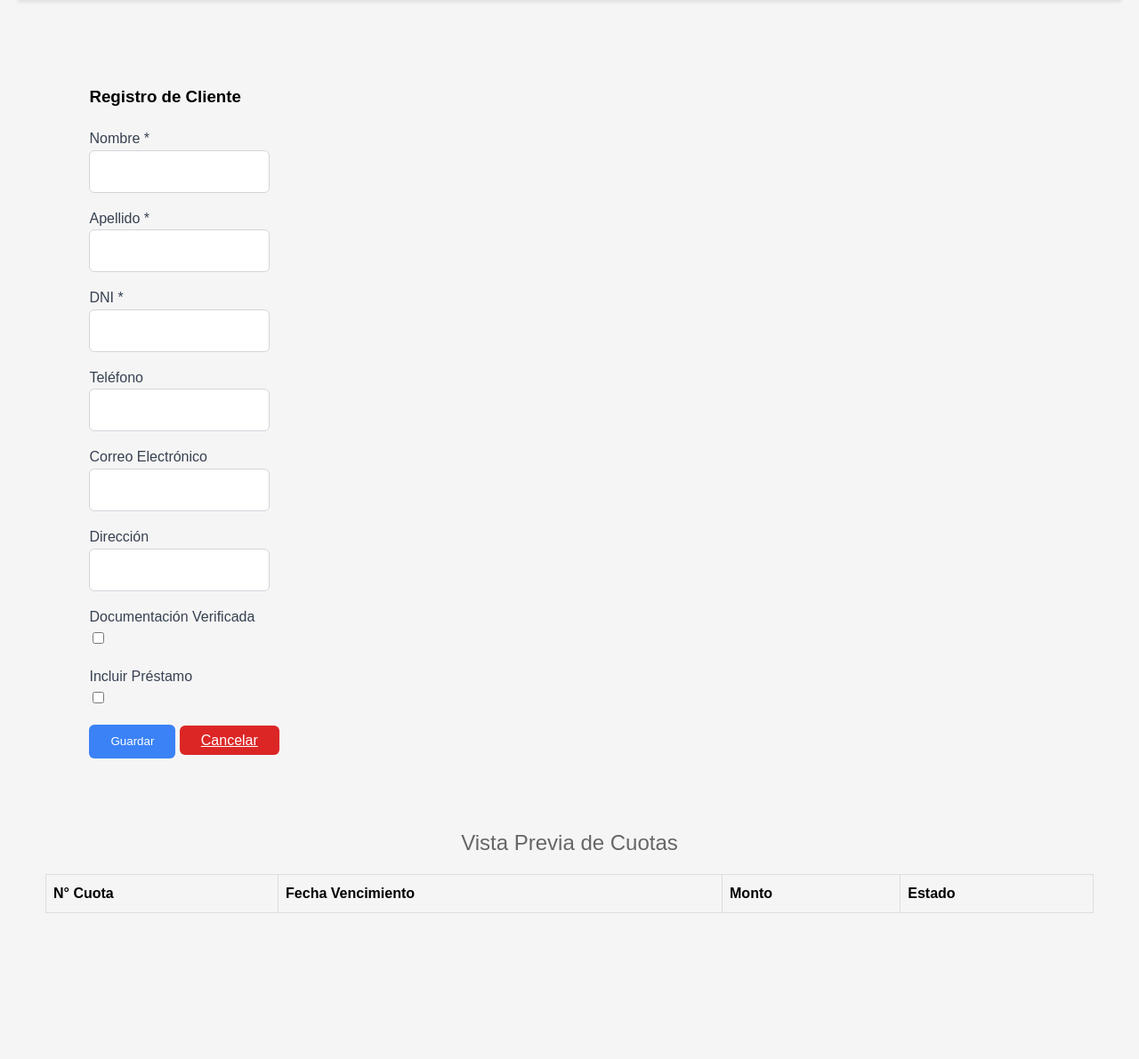
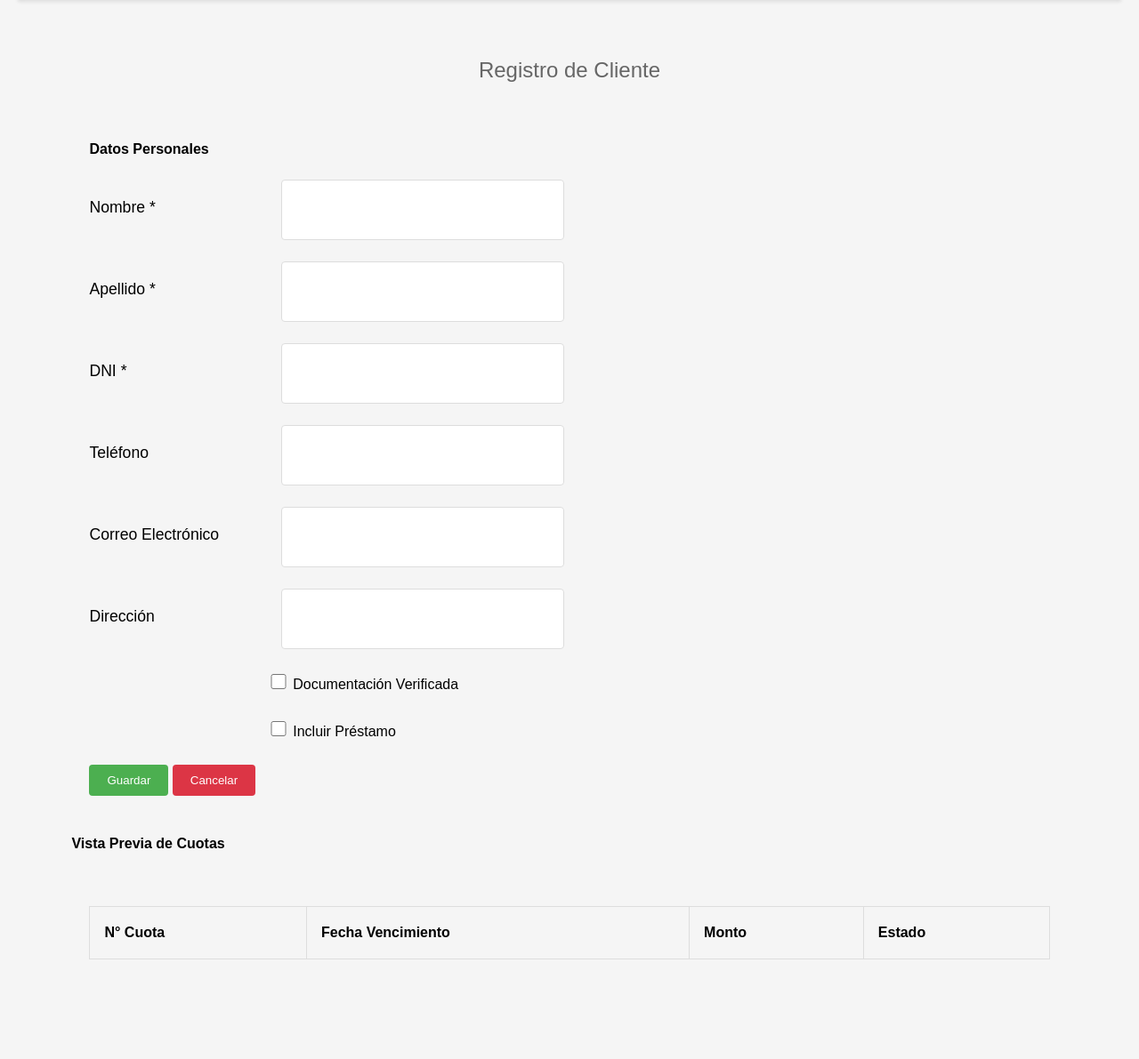
Before and after one commit to diegoflorescba/financor-app, a Flask app: page /registro in a window 1280 px wide. Shown: the part 246-1437 px from the top of the page at 89% size. Before the commit the page ends 1273 px from the top, so only its background shows below. Run offline with Flask 3, Linux system fonts and the light colour scheme; lists and menus that the app fills with data are empty.

Commit message:
Modificado visualmente

```diff
--- a/templates/registro.html
+++ b/templates/registro.html
@@ -2,10 +2,11 @@
 
 {% block content %}
 <div class="container mt-5">
-    <div class="card shadow-sm">
-        <div class="card-body">
-            <h3 class="card-title mb-4">Registro de Cliente</h3>
-
+    <div class="card shadow">
+        <div class="card-header bg-primary text-white">
+            <h2 class="mb-0">Registro de Cliente</h2>
+        </div>
+        <div class="card-body p-4">
             {% with messages = get_flashed_messages(with_categories=true) %}
             {% if messages %}
             {% for category, message in messages %}
@@ -14,265 +15,190 @@
             {% endif %}
             {% endwith %}
 
-            <form method="POST" class="needs-validation" novalidate>
-                <!-- Datos del Cliente -->
-                <div class="row g-3">
-                    <div class="col-12">
-                        <div class="row align-items-center mb-3">
-                            <div class="col-md-3">
-                                <label for="nombre" class="form-label mb-0">Nombre *</label>
+            <!-- Datos Personales -->
+            <div class="mb-5">
+                <h4 class="border-bottom pb-2 mb-4">Datos Personales</h4>
+
+                <div class="form-group">
+                    <label for="nombre" class="form-label">Nombre *</label>
+                    <input type="text" class="form-control form-control-lg" id="nombre" name="nombre" required>
                 </div>
-                            <div class="col-md-9">
-                                <input type="text" class="form-control" id="nombre" name="nombre" required>
+
+                <div class="form-group">
+                    <label for="apellido" class="form-label">Apellido *</label>
+                    <input type="text" class="form-control form-control-lg" id="apellido" name="apellido" required>
+                </div>
+
+                <div class="form-group">
+                    <label for="dni" class="form-label">DNI *</label>
+                    <input type="text" class="form-control form-control-lg" id="dni" name="dni" required maxlength="8">
+                </div>
+
+                <div class="form-group">
+                    <label for="telefono" class="form-label">Teléfono</label>
+                    <input type="tel" class="form-control form-control-lg" id="telefono" name="telefono">
+                </div>
+
+                <div class="form-group">
+                    <label for="correo_electronico" class="form-label">Correo Electrónico</label>
+                    <input type="email" class="form-control form-control-lg" id="correo_electronico"
+                        name="correo_electronico">
+                </div>
+
+                <div class="form-group">
+                    <label for="direccion" class="form-label">Dirección</label>
+                    <input type="text" class="form-control form-control-lg" id="direccion" name="direccion">
+                </div>
+
+                <div class="form-check">
+                    <input type="checkbox" class="form-check-input" id="documentacion_verificada"
+                        name="documentacion_verificada">
+                    <label class="form-check-label fs-5" for="documentacion_verificada">Documentación Verificada</label>
+                </div>
+
+                <div class="form-check">
+                    <input type="checkbox" class="form-check-input" id="tiene_prestamo" name="tiene_prestamo">
+                    <label class="form-check-label fs-5" for="tiene_prestamo">Incluir Préstamo</label>
                 </div>
             </div>
 
-                        <div class="row align-items-center mb-3">
-                            <div class="col-md-3">
-                                <label for="apellido" class="form-label mb-0">Apellido *</label>
+            <!-- Datos del Préstamo -->
+            <div id="seccion_prestamo" style="display: none;">
+                <h4 class="border-bottom pb-2 mb-4">Datos del Préstamo</h4>
+
+                <div class="form-group">
+                    <label for="monto_prestado" class="form-label">Monto del Préstamo *</label>
+                    <input type="number" class="form-control form-control-lg" id="monto_prestado" name="monto_prestado"
+                        step="0.01">
                 </div>
-                            <div class="col-md-9">
-                                <input type="text" class="form-control" id="apellido" name="apellido" required>
+
+                <div class="form-group">
+                    <label for="tasa_interes" class="form-label">Tasa de Interés (%) *</label>
+                    <input type="number" class="form-control form-control-lg" id="tasa_interes" name="tasa_interes"
+                        step="0.01">
+                </div>
+
+                <div class="form-group">
+                    <label for="cuotas_totales" class="form-label">Cantidad de Cuotas *</label>
+                    <input type="number" class="form-control form-control-lg" id="cuotas_totales" name="cuotas_totales">
+                </div>
+
+                <div class="form-group">
+                    <label for="monto_cuotas" class="form-label">Monto por Cuota *</label>
+                    <input type="number" class="form-control form-control-lg" id="monto_cuotas" name="monto_cuotas"
+                        step="0.01">
+                </div>
+
+                <div class="form-group">
+                    <label for="monto_adeudado" class="form-label">Monto Total</label>
+                    <input type="number" class="form-control form-control-lg bg-light" id="monto_adeudado"
+                        name="monto_adeudado" readonly>
+                </div>
+
+                <div class="form-group">
+                    <label for="fecha_inicio" class="form-label">Fecha de Inicio *</label>
+                    <input type="date" class="form-control form-control-lg" id="fecha_inicio" name="fecha_inicio">
+                </div>
+
+                <div class="form-group">
+                    <label for="fecha_finalizacion" class="form-label">Fecha de Finalización</label>
+                    <input type="date" class="form-control form-control-lg bg-light" id="fecha_finalizacion"
+                        name="fecha_finalizacion" readonly>
                 </div>
             </div>
 
-                        <div class="row align-items-center mb-3">
-                            <div class="col-md-3">
-                                <label for="dni" class="form-label mb-0">DNI *</label>
+            <!-- Botones -->
+            <div class="mt-5">
+                <button type="submit" class="btn btn-success btn-lg">
+                    <span class="px-5">Guardar</span>
+                </button>
+                <button type="button" onclick="window.location.href='{{ url_for('clientes') }}'"
+                    class="btn btn-danger btn-lg ms-3"
+                    style="background-color: #dc3545; border-color: #dc3545; color: white;">
+                    <span class="px-5">Cancelar</span>
+                </button>
             </div>
-                            <div class="col-md-9">
-                                <input type="text" class="form-control" id="dni" name="dni" required maxlength="8">
         </div>
     </div>
 
-                        <div class="row align-items-center mb-3">
-                            <div class="col-md-3">
-                                <label for="telefono" class="form-label mb-0">Teléfono</label>
+    <!-- Vista Previa de Cuotas -->
+    <div class="card shadow mt-4">
+        <div class="card-header bg-primary text-white">
+            <h4 class="mb-0">Vista Previa de Cuotas</h4>
         </div>
-                            <div class="col-md-9">
-                                <input type="tel" class="form-control" id="telefono" name="telefono">
-                            </div>
-                        </div>
-
-                        <div class="row align-items-center mb-3">
-                            <div class="col-md-3">
-                                <label for="correo_electronico" class="form-label mb-0">Correo Electrónico</label>
-                            </div>
-                            <div class="col-md-9">
-                                <input type="email" class="form-control" id="correo_electronico"
-                                    name="correo_electronico">
-                            </div>
-                        </div>
-
-                        <div class="row align-items-center mb-3">
-                            <div class="col-md-3">
-                                <label for="direccion" class="form-label mb-0">Dirección</label>
-                            </div>
-                            <div class="col-md-9">
-                                <input type="text" class="form-control direccion" id="direccion" name="direccion">
-                            </div>
-                        </div>
-
-                        <div class="row align-items-center mb-3">
-                            <div class="col-md-3">
-                                <label for="documentacion_verificada" class="form-label mb-0">
-                                    Documentación Verificada
-                                </label>
-                            </div>
-                            <div class="col-md-9">
-                                <input type="checkbox" class="form-check-input" id="documentacion_verificada"
-                                    name="documentacion_verificada">
-                            </div>
-                        </div>
-
-                        <div class="row align-items-center mb-3">
-                            <div class="col-md-3">
-                                <label for="tiene_prestamo" class="form-label mb-0">
-                                    Incluir Préstamo
-                                </label>
-                            </div>
-                            <div class="col-md-9">
-                                <input type="checkbox" class="form-check-input" id="tiene_prestamo"
-                                    name="tiene_prestamo">
+        <div class="card-body">
+            <div class="table-responsive">
+                <table class="table table-striped table-hover">
+                    <thead>
+                        <tr class="fs-5">
+                            <th>N° Cuota</th>
+                            <th>Fecha Vencimiento</th>
+                            <th>Monto</th>
+                            <th>Estado</th>
+                        </tr>
+                    </thead>
+                    <tbody id="cuotas-body" class="fs-5">
+                        <!-- Las cuotas se generarán dinámicamente -->
+                    </tbody>
+                </table>
             </div>
         </div>
     </div>
 </div>
 
-                <!-- Datos del Préstamo (inicialmente oculto) -->
-                <div id="seccion_prestamo" class="row g-3 mt-4" style="display: none;">
-                    <h4>Datos del Préstamo</h4>
-
-                    <div class="col-md-4">
-                        <label for="monto_prestado" class="form-label">Monto del Préstamo *</label>
-                        <input type="number" class="form-control" id="monto_prestado" name="monto_prestado" step="0.01">
-                    </div>
-
-                    <div class="col-md-4">
-                        <label for="tasa_interes" class="form-label">Tasa de Interés (%) *</label>
-                        <input type="number" class="form-control" id="tasa_interes" name="tasa_interes" step="0.01">
-                    </div>
-
-                    <div class="col-md-4">
-                        <label for="cuotas_totales" class="form-label">Cantidad de Cuotas *</label>
-                        <input type="number" class="form-control" id="cuotas_totales" name="cuotas_totales">
-                    </div>
-
-                    <div class="col-md-4">
-                        <label for="monto_cuotas" class="form-label">Monto por Cuota *</label>
-                        <input type="number" class="form-control" id="monto_cuotas" name="monto_cuotas" step="0.01">
-                    </div>
-
-                    <div class="col-md-4">
-                        <label for="monto_adeudado" class="form-label">Monto Total</label>
-                        <input type="number" class="form-control" id="monto_adeudado" name="monto_adeudado" readonly>
-                    </div>
-
-                    <div class="col-md-6">
-                        <label for="fecha_inicio" class="form-label">Fecha de Inicio *</label>
-                        <input type="date" class="form-control" id="fecha_inicio" name="fecha_inicio">
-                    </div>
-
-                    <div class="col-md-6">
-                        <label for="fecha_finalizacion" class="form-label">Fecha de Finalización</label>
-                        <input type="date" class="form-control" id="fecha_finalizacion" name="fecha_finalizacion"
-                            readonly>
-                    </div>
-                </div>
-
-                <div class="mt-4 d-flex gap-2">
-                    <button type="submit" class="btn btn-primary">Guardar</button>
-                    <a href="{{ url_for('clientes') }}" class="btn btn-danger">Cancelar</a>
-                </div>
-            </form>
-        </div>
-    </div>
-</div>
-
-<div class="bg-white rounded-lg shadow-md mt-8 p-6">
-    <h2 class="text-lg font-semibold mb-4 text-gray-800 text-center">Vista Previa de Cuotas</h2>
-    <div class="overflow-x-auto">
-        <table class="min-w-full divide-y divide-gray-200">
-            <thead class="bg-gray-50">
-                <tr>
-                    <th class="px-6 py-3 text-left text-xs font-medium text-gray-500 uppercase">N° Cuota</th>
-                    <th class="px-6 py-3 text-left text-xs font-medium text-gray-500 uppercase">Fecha Vencimiento</th>
-                    <th class="px-6 py-3 text-left text-xs font-medium text-gray-500 uppercase">Monto</th>
-                    <th class="px-6 py-3 text-left text-xs font-medium text-gray-500 uppercase">Estado</th>
-                </tr>
-            </thead>
-            <tbody id="cuotas-body" class="bg-white divide-y divide-gray-200">
-                <!-- Filas generadas dinámicamente -->
-            </tbody>
-        </table>
-    </div>
-</div>
-
 <style>
-    .card {
-        border: none;
-        border-radius: 10px;
+    /* Estilos para los campos del formulario */
+    .form-control-lg {
+        height: 50px;
+        font-size: 1.1rem;
+        margin-bottom: 1.5rem;
     }
 
-    .form-label {
-        color: #374151;
-        font-weight: 500;
+    /* Contenedor para cada campo del formulario */
+    .form-group {
+        display: flex;
+        align-items: center;
+        margin-bottom: 1.5rem;
+        max-width: 800px;
+        /* Limita el ancho máximo del contenedor */
     }
 
-    .row.align-items-center {
-        min-height: 38px;
+    /* Estilo para las etiquetas */
+    .form-label {
+        width: 200px;
+        margin-bottom: 0;
+        font-size: 1.1rem;
+        padding-right: 1rem;
     }
 
-    .form-control {
-        border-radius: 6px;
-        border: 1px solid #D1D5DB;
-        padding: 0.5rem 0.75rem;
-        height: 30px;
-        max-width: 600px;
+    /* Estilo para los inputs */
+    .form-group .form-control-lg {
+        width: 300px;
+        /* Ancho fijo para los inputs */
+        margin-bottom: 0;
     }
 
-    .form-control:focus {
-        border-color: #3B82F6;
-        box-shadow: 0 0 0 1px rgba(59, 130, 246, 0.2);
+    /* Ajustes para los checkboxes */
+    .form-check {
+        margin-left: 200px;
+        margin-bottom: 1.5rem;
     }
 
-    .btn {
-        padding: 0.5rem 1.5rem;
-        height: 38px;
-        font-weight: 500;
-        border-radius: 6px;
-        transition: all 0.2s ease-in-out;
+    .form-check-input {
+        width: 1.3em;
+        height: 1.3em;
+        margin-top: 0.3em;
     }
 
-    .btn-primary {
-        background-color: #3B82F6;
-        border-color: #3B82F6;
+    /* Ajustes para la tabla */
+    .table td,
+    .table th {
+        padding: 1rem;
     }
 
-    .btn-primary:hover {
-        background-color: #2563EB;
-        border-color: #2563EB;
-    }
-
-    .btn-secondary {
-        background-color: #6B7280;
-        border-color: #6B7280;
-    }
-
-    .form-check-input:checked {
-        background-color: #3B82F6;
-        border-color: #3B82F6;
-    }
-
-    input[type="number"] {
-        max-width: 300px;
-    }
-
-    input[type="date"] {
-        max-width: 350px;
-    }
-
-    input[type="email"],
-    input[type="text"].direccion {
-        max-width: 700px;
-    }
-
-    .col-form-label {
-        padding-top: calc(0.375rem + 1px);
-        padding-bottom: calc(0.375rem + 1px);
-        margin-bottom: 0;
-        font-size: inherit;
-        line-height: 1.5;
-    }
-
-    .row.align-items-center {
-        margin-bottom: 1rem;
-    }
-
-    .form-label {
-        color: #374151;
-        font-weight: 500;
-        margin-bottom: 0.25rem;
-    }
-
-    .section-divider {
-        margin: 2rem 0;
-        border-top: 1px solid #E5E7EB;
-    }
-
-    .btn-danger {
-        background-color: #DC2626;
-        border-color: #DC2626;
-        color: white;
-    }
-
-    .btn-danger:hover {
-        background-color: #B91C1C;
-        border-color: #B91C1C;
-    }
-
-    .d-flex.gap-2 {
-        gap: 0.75rem !important;
+    /* Para campos de solo lectura */
+    .form-control-lg[readonly] {
+        background-color: #f8f9fa;
     }
 </style>
 
```
Also changed, not shown: templates/buscar_clientes.html (+69 -44 lines), templates/cargar_prestamo.html (+87 -74 lines). Lines whose indentation alone changed are shown as unchanged.
